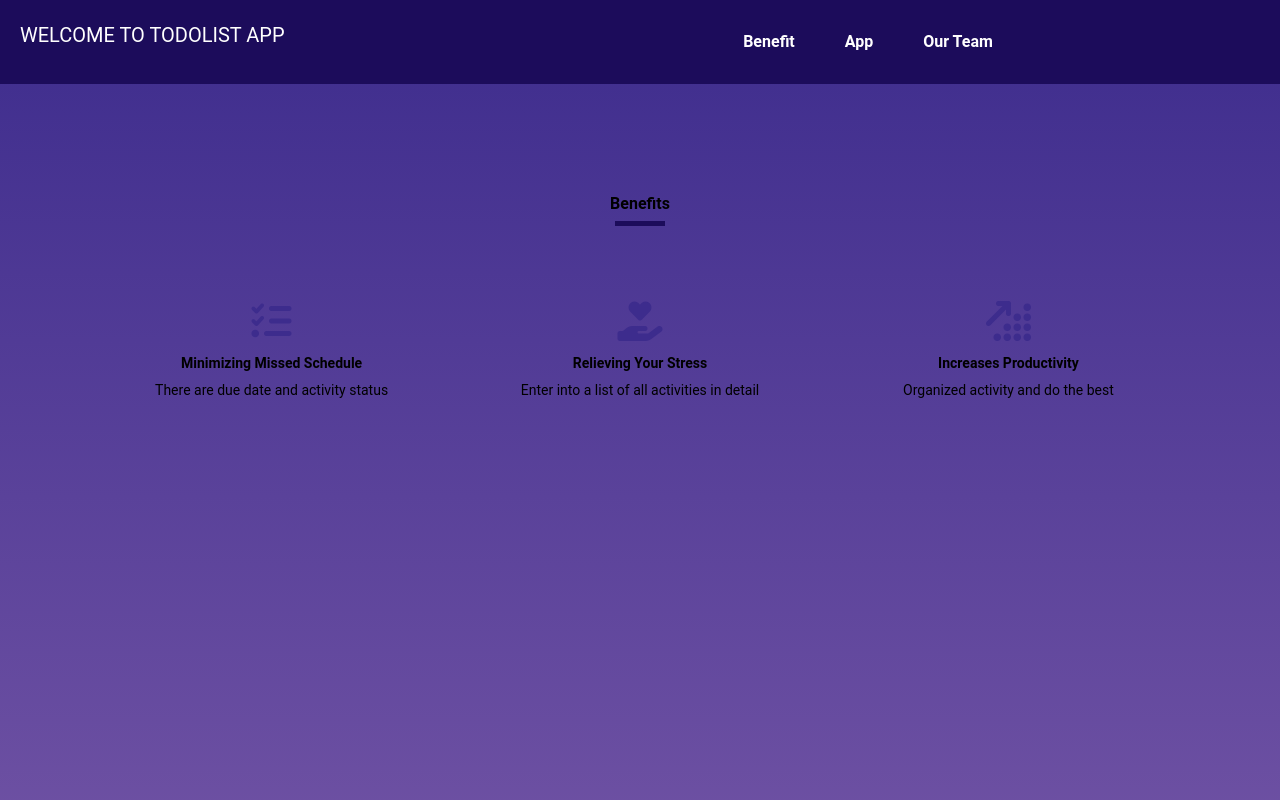
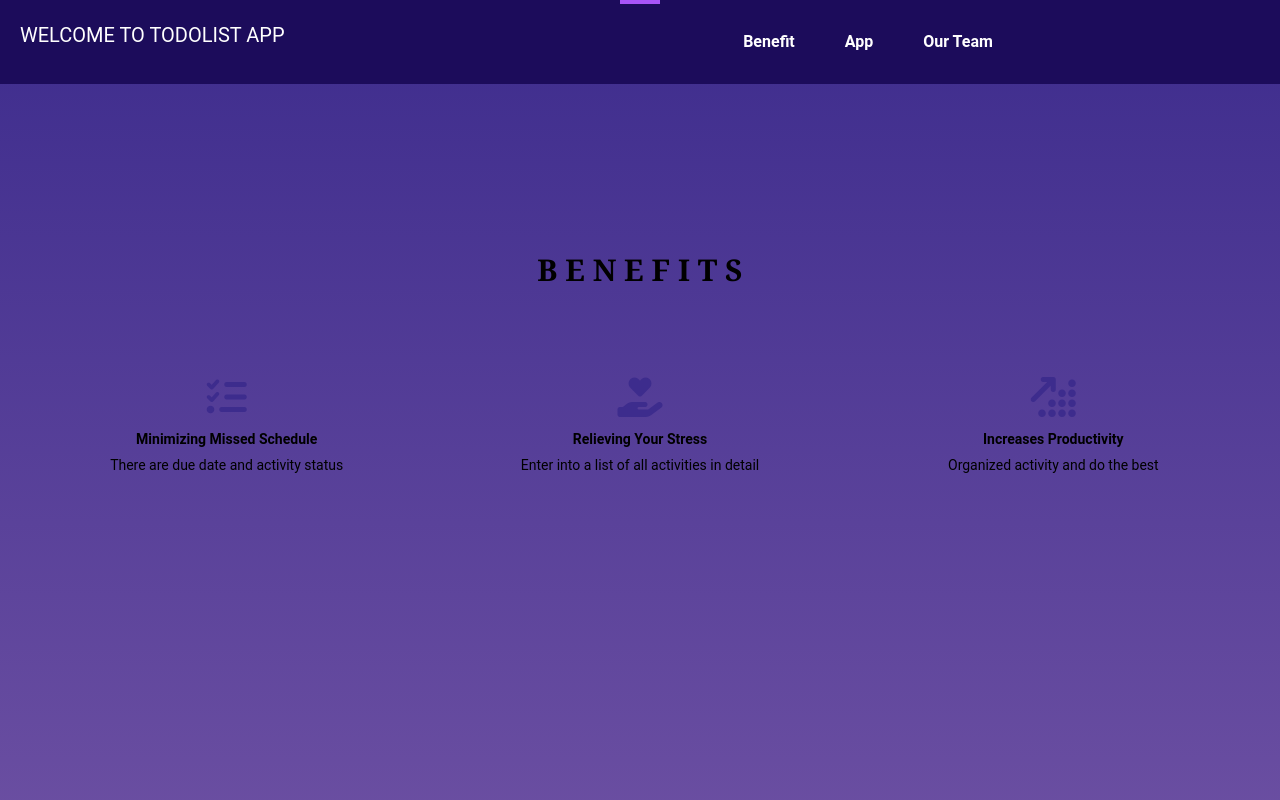
Before and after one commit to eben4ya/PROJECT-NIGHT-LOGIN, a React (Create React App) app in the folder client/: page / in a window 1280 px wide. Shown: the top 800 px of the page. Built offline with nearby package versions, Linux system fonts and the light colour scheme.

Commit message:
slicing tailwind benefits

```diff
--- a/client/src/components/benefits/Benefits.jsx
+++ b/client/src/components/benefits/Benefits.jsx
@@ -1,29 +1,36 @@
-import React from 'react'
-import './Benefits.css'
+import React from 'react';
+import './Benefits.css';
 
 const Benefits = () => {
   return (
-    <div className="benefit-container" id="benefit">
-            <h2>Benefits</h2>
-            <div className="row">
-            <div className="service">
-                <i className="fa-solid fa-list-check"></i>
-                <h3>Minimizing Missed Schedule</h3>
-                <p>There are due date and activity status</p>
-              </div>
-            <div className="service">
-                <i className="fa-solid fa-hand-holding-heart"></i>
-                <h3>Relieving Your Stress</h3>
-                <p>Enter into a list of all activities in detail</p>
+    <div className="w-full h-screen px-8">
+      <div className="mt-32" id="benefit">
+        <h2 className="text-center pt-10 mb-6 font-bold text-3xl text-black font-serif">
+          B E N E F I T S
+          <span className="block absolute bg-purple-500 w-10 h-1 top-0 left-1/2 transform -translate-x-1/2"></span>
+        </h2>
+        <div className="mt-16" id="benefit">
+          <div className="grid grid-cols-3 sm:grid-cols-auto-fit sm:grid-cols-minmax-250px sm:grid-cols-1fr gap-6">
+            <div className="service text-center py-2 px-1 rounded-md text-sm cursor-pointer bg-transparent transition-transform transition-background duration-500 hover:bg-purple-500 hover:text-white hover:scale-110">
+              <i className="text-4xl mb-3 text-indigo-700 fas fa-list-check"></i>
+              <h3 className="font-bold">Minimizing Missed Schedule</h3>
+              <p>There are due date and activity status</p>
             </div>
-            <div className="service">
-                <i className="fa-sharp fa-solid fa-arrow-up-right-dots"></i>
-                <h3>Increases Productivity</h3>
-                <p>Organized activity and do the best</p>
+            <div className="service text-center py-2 px-1 rounded-md text-sm cursor-pointer bg-transparent transition-transform transition-background duration-500 hover:bg-purple-500 hover:text-white hover:scale-110">
+              <i className="text-4xl mb-3 text-indigo-700 fas fa-hand-holding-heart"></i>
+              <h3 className="font-bold">Relieving Your Stress</h3>
+              <p>Enter into a list of all activities in detail</p>
             </div>
+            <div className="service text-center py-2 px-1 rounded-md text-sm cursor-pointer bg-transparent transition-transform transition-background duration-500 hover:bg-purple-500 hover:text-white hover:scale-110">
+              <i className="text-4xl mb-3 text-indigo-700 fas fa-arrow-up-right-dots"></i>
+              <h3 className="font-bold">Increases Productivity</h3>
+              <p>Organized activity and do the best</p>
             </div>
+          </div>
+        </div>
+      </div>
     </div>
-  )
-}
+  );
+};
 
-export default Benefits
+export default Benefits;
```
